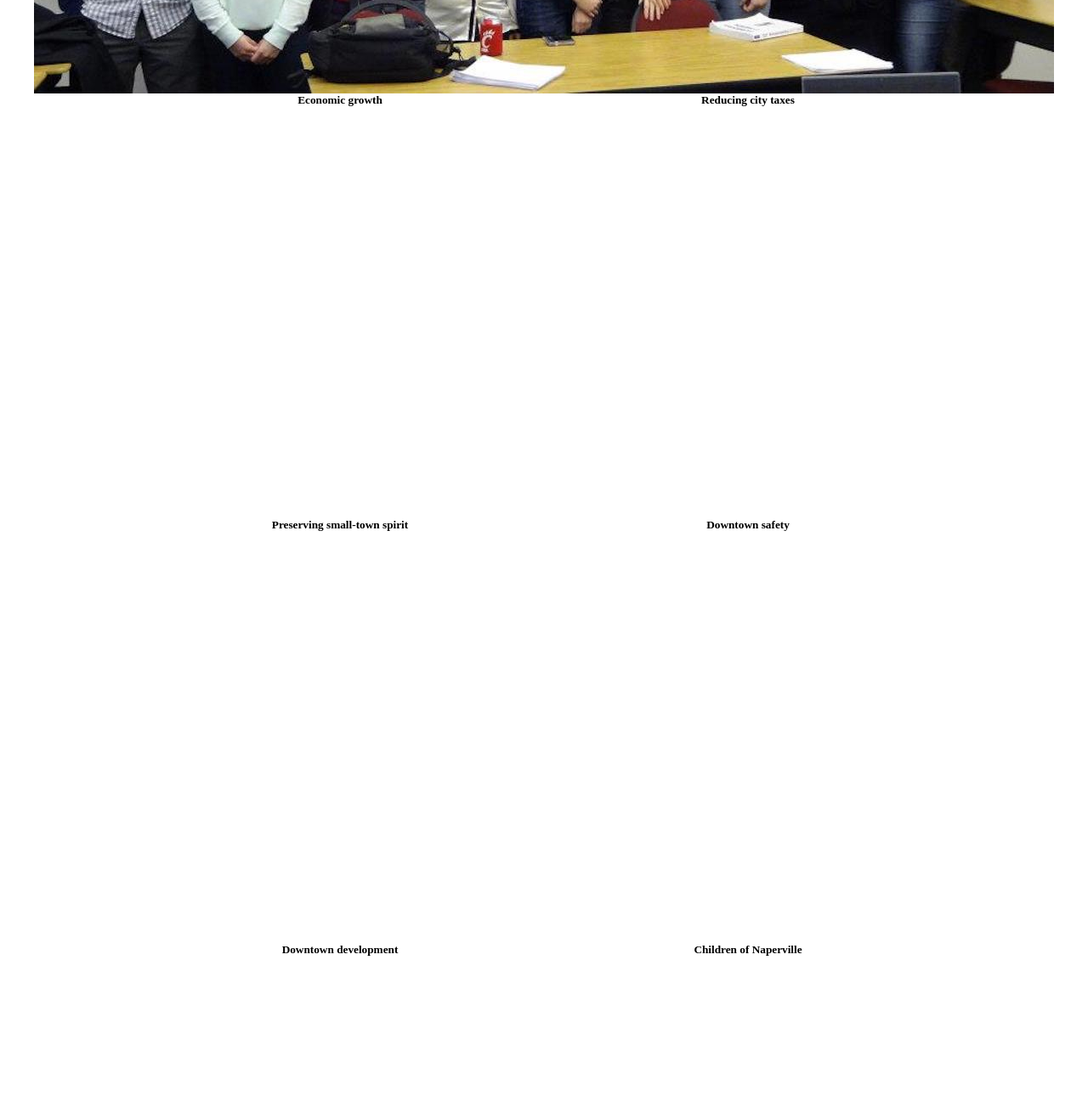
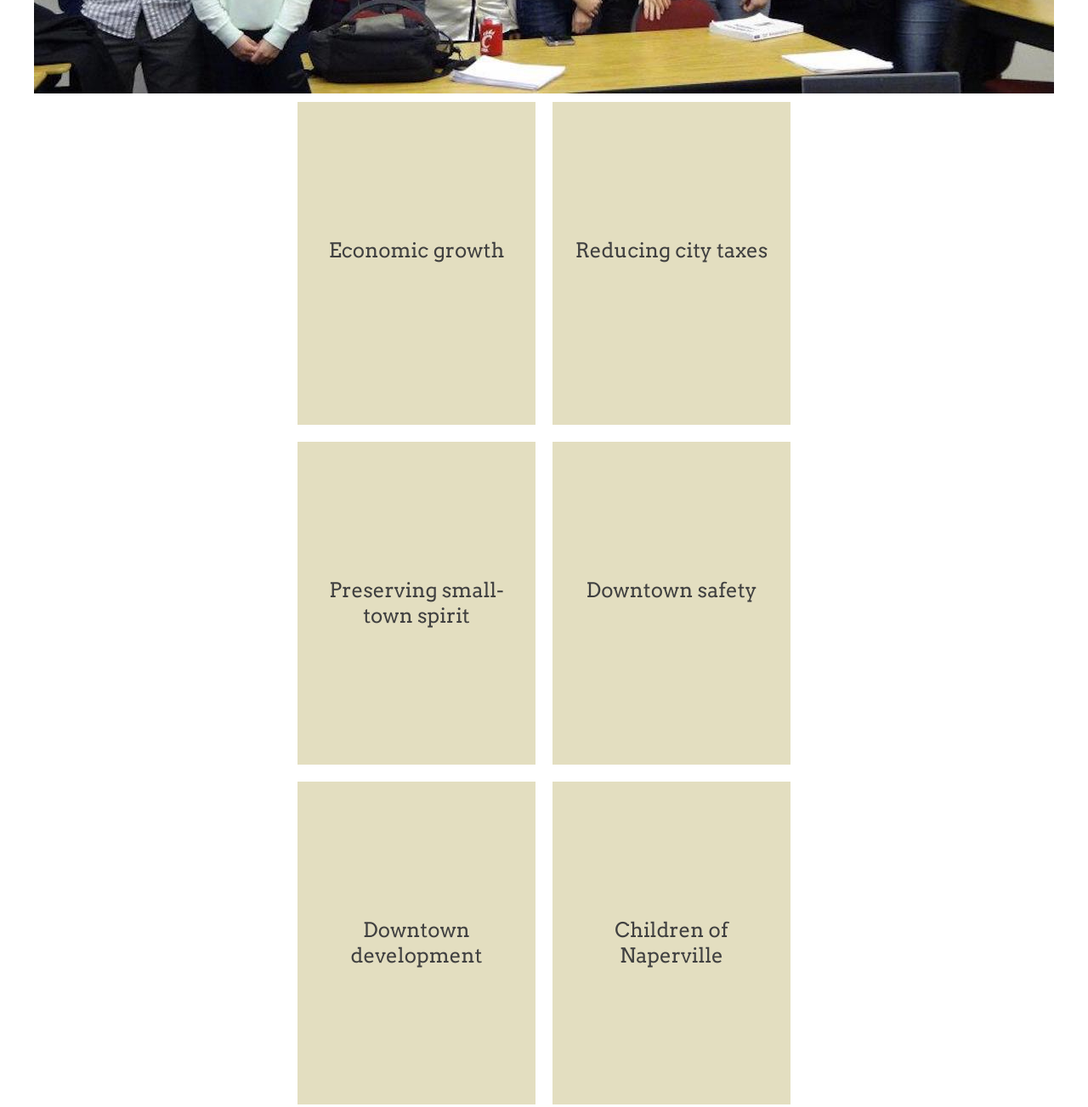
Before and after one commit to kescobar10/final-frontend, a plain HTML site: page issues.html in a window 1280 px wide. Shown: the part 640-1943 px from the top of the page at 85% size. Drawn offline with Linux system fonts and the light colour scheme.

Commit message:
make more styling changes to issues page

```diff
--- a/css/main.css
+++ b/css/main.css
@@ -216,48 +216,55 @@ section ul li {
 
 /** Issues grid **/
 #card-wrapper {
-    max-width: 960px;
+    max-width: 600px;
     margin: auto;
     display: grid;
     grid-template-columns: 1fr 1fr;
-    grid-template-rows: 500px 500px 500px;
+    grid-template-rows: 400px 400px 400px;
     grid-template-areas: "economic taxes" "smalltown safety" "development children"
 }
 
 #economic {
     grid-area: economic;
-    text-align: center;
 }
 
 #taxes {
     grid-area: taxes;
-    text-align: center;
 }
 
 #smalltown {
     grid-area: smalltown;
-    text-align: center;
 }
 
 #safety {
     grid-area: safety;
-    text-align: center;
 }
 
 #development {
     grid-area: development;
-    text-align: center;
 }
 
 #children {
     grid-area: children;
-    text-align: center;
 }
 
-h5 {
-
+.cards {
+    text-align: center;
+    font-family: "Arvo";
+    font-size: 1.5em;
+    background-color: #e3dec0;
+    margin: 10px;
+    padding: 160px 10px;
 }
 
+#card-wrapper a {
+    text-decoration: none;
+    color: #404040;
+}
+
+#card-wrapper a:hover {
+    color: #e3001a;
+}
 
 /** Call to action buttions **/
 #cta-wrapper {
--- a/issues.html
+++ b/issues.html
@@ -38,23 +38,23 @@
           </section>
 
           <section id="card-wrapper">
-              <div id="economic">
-                  <h5>Economic growth</h5>
+              <div id="economic" class="cards">
+                  <a href="">Economic growth</a>
               </div>
-              <div id="taxes">
-                  <h5>Reducing city taxes</h5>
+              <div id="taxes" class="cards">
+                  <a href="">Reducing city taxes</a>
               </div>
-              <div id="smalltown">
-                  <h5>Preserving small-town spirit</h5>
+              <div id="smalltown" class="cards">
+                  <a href="">Preserving small-town spirit</a>
               </div>
-              <div id="safety">
-                  <h5>Downtown safety</h5>
+              <div id="safety" class="cards">
+                  <a href="">Downtown safety</a>
               </div>
-              <div id="development">
-                  <h5>Downtown development</h5>
+              <div id="development" class="cards">
+                  <a href="">Downtown development</a>
               </div>
-              <div id="children">
-                  <h5>Children of Naperville</h5>
+              <div id="children" class="cards">
+                  <a href="">Children of Naperville</a>
               </div>
           </section>
 
```
